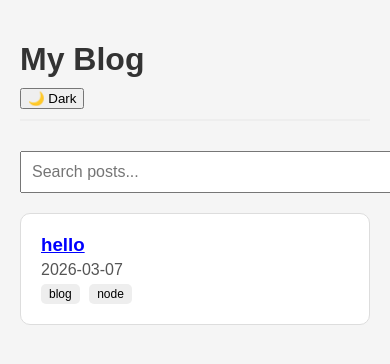
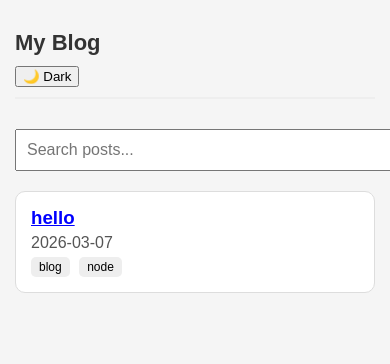
Before and after one commit to iamyutasugiyama/my-blog, a website: page index.html in a window 390 px wide. Drawn offline with Linux system fonts and the light colour scheme.

Commit message:
mobile responsive

```diff
--- a/build.js
+++ b/build.js
@@ -123,6 +123,7 @@ const indexPage = `
 <html>
 <head>
 <meta charset="UTF-8">
+<meta name="viewport" content="width=device-width, initial-scale=1.0">
 <title>My Blog</title>
 <link rel="stylesheet" href="css/style.css">
 </head>
--- a/css/style.css
+++ b/css/style.css
@@ -108,6 +108,13 @@ header h1 {
   margin-bottom: 20px;
   font-size: 16px;
 }
+
+.post-list {
+  display: flex;
+  flex-direction: column;
+  gap: 20px;
+}
+
 /* ダークモード */
 
 .dark-mode {
@@ -137,3 +144,25 @@ header h1 {
   color: white;
   border: 1px solid #444;
 }
+
+/* スマホ対応 */
+
+@media (max-width: 600px) {
+
+  body {
+    padding: 15px;
+  }
+
+  header h1 {
+    font-size: 22px;
+  }
+
+  .post-card {
+    padding: 15px;
+  }
+
+  #search {
+    font-size: 16px;
+  }
+
+}
--- a/index.html
+++ b/index.html
@@ -3,6 +3,7 @@
 <html>
 <head>
 <meta charset="UTF-8">
+<meta name="viewport" content="width=device-width, initial-scale=1.0">
 <title>My Blog</title>
 <link rel="stylesheet" href="css/style.css">
 </head>
```
